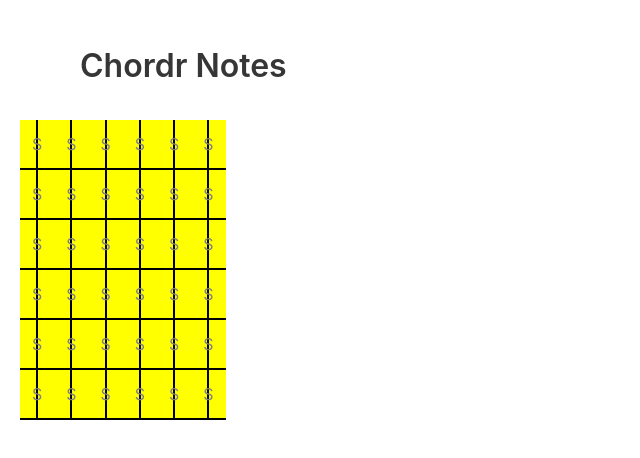
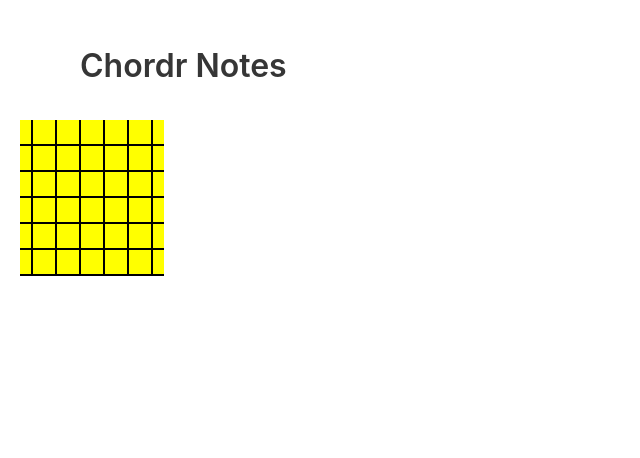
Before and after one commit to jeremypurser/chordr-notes, a React (Create React App) app: page / in a window 1280 px wide. Shown: the top 458 px of the page, without its empty margins (0-640 px from the left). Built offline with nearby package versions, Linux system fonts and the light colour scheme.

Commit message:
Add placeholder click event

```diff
--- a/src/components/GuitarNeck.tsx
+++ b/src/components/GuitarNeck.tsx
@@ -8,11 +8,16 @@ export default function GuitarNeckComponent() {
   // pulls in state from Redux store
   const guitarNeck = useSelector((state: State) => state.guitarNeck);
 
+  // TODO: rename i and j
   const renderGuitarNeck = guitarNeck.map((fret, i) => (
-    <div key={i}>
+    <div className="neck" key={i}>
       {fret.map((string, j) => (
-        <div className={`column ${stringCases(string)}`} key={j}>
-          {string}
+        <div
+          onClick={() => console.log('i:', i, 'j:', j)}
+          className={`column ${stringCases(string)}`}
+          key={j}
+        >
+          <span className="fret-string"> </span>
         </div>
       ))}
     </div>
```
